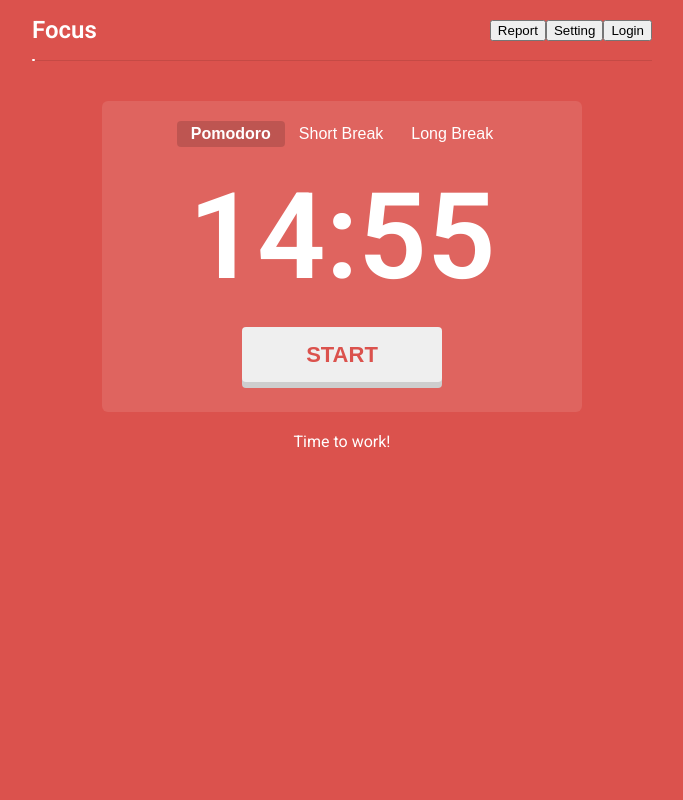
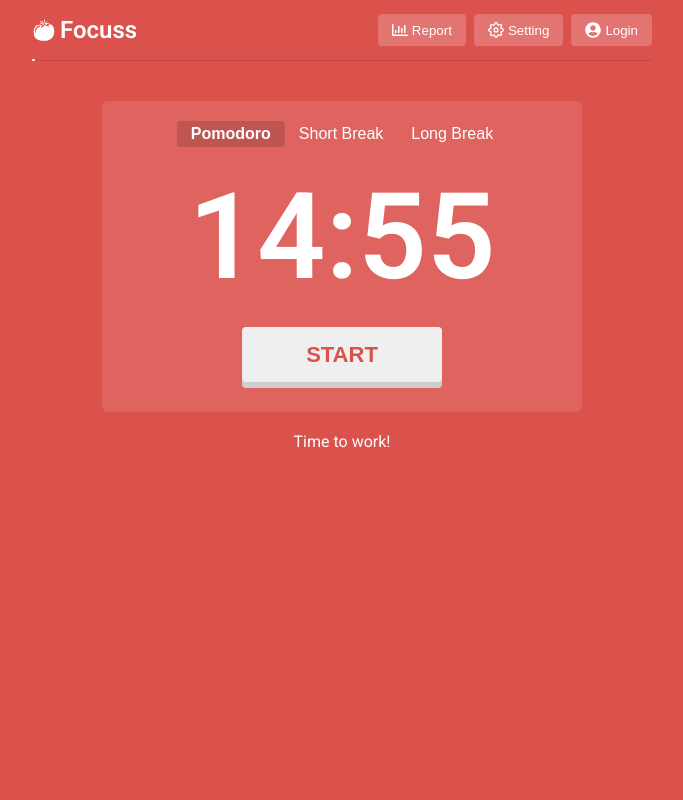
Before and after one commit to hughie-p/my-tomato, a React (Create React App) app: page / in a window 1280 px wide. Shown: the top 800 px of the page, without its empty margins (298-981 px from the left). Built offline with nearby package versions, Linux system fonts and the light colour scheme.

Commit message:
task: add header style

```diff
--- a/package.json
+++ b/package.json
@@ -10,6 +10,7 @@
     "node-sass": "^5.0.0",
     "react": "^17.0.2",
     "react-dom": "^17.0.2",
+    "react-icons": "^4.2.0",
     "react-router": "^5.2.0",
     "react-router-dom": "^5.2.0",
     "react-scripts": "4.0.3",
--- a/src/components/organism/header/index.tsx
+++ b/src/components/organism/header/index.tsx
@@ -1,21 +1,32 @@
 import * as React from 'react';
 import { Link } from 'react-router-dom';
 import Button from 'components/atom/button';
-// import Logo from 'images/tomato.svg';
+import { FiSettings } from 'react-icons/fi';
+import { FaRegChartBar, FaUserCircle } from 'react-icons/fa';
+import { GiTomato } from 'react-icons/gi';
 import './style.scss';
 
 const Header = (): JSX.Element => (
   <header>
-    <Link to="/">
+    <Link to="/" className="header--link__home">
       <h2>
-        {/* <img src={Logo} alt="logo" /> */}
-        <span>Focus</span>
+        <GiTomato />
+        <span className="header--text">Focuss</span>
       </h2>
     </Link>
-    <div>
-      <Button>Report</Button>
-      <Button>Setting</Button>
-      <Button>Login</Button>
+    <div className="header--button">
+      <Button>
+        <FaRegChartBar size="16px" />
+        <span className="header--button__text">Report</span>
+      </Button>
+      <Button>
+        <FiSettings size="16px" />
+        <span className="header--button__text">Setting</span>
+      </Button>
+      <Button>
+        <FaUserCircle size="16px" />
+        <span className="header--button__text">Login</span>
+      </Button>
     </div>
   </header>
 );
--- a/src/components/organism/header/style.scss
+++ b/src/components/organism/header/style.scss
@@ -4,7 +4,7 @@ header {
   justify-content: space-between;
   align-items: center;
 
-  a {
+  .header--link__home {
     color: white;
     text-decoration: none;
     padding: 10px 0;
@@ -15,5 +15,28 @@ header {
       display: flex;
       align-items: center;
     }
+
+    .header--text {
+      margin-left: 4px;
+    }
+  }
+
+  .header--button {
+    display: flex;
+
+    button {
+      display: flex;
+      align-items: center;
+      padding: 8px 14px;
+      border: none;
+      border-radius: 4px;
+      color: #fff;
+      background-color: rgba(255, 255, 255, 0.2);
+      margin-left: 8px;
+
+      .header--button__text {
+        margin-left: 4px;
+      }
+    }
   }
 }
--- a/src/components/organism/timer/index.tsx
+++ b/src/components/organism/timer/index.tsx
@@ -1,3 +1,4 @@
+/* eslint-disable no-unused-vars */
 import ProgressBar from 'components/atom/progress';
 import Status from 'components/atom/status';
 import Clock from 'components/molecule/clock';
--- a/src/index.tsx
+++ b/src/index.tsx
@@ -3,7 +3,6 @@ import ReactDOM from 'react-dom';
 import './index.scss';
 import App from 'app';
 import { BrowserRouter } from 'react-router-dom';
-import reportWebVitals from './reportWebVitals';
 
 ReactDOM.render(
   <React.StrictMode>
@@ -13,8 +12,3 @@ ReactDOM.render(
   </React.StrictMode>,
   document.getElementById('root'),
 );
-
-// If you want to start measuring performance in your app, pass a function
-// to log results (for example: reportWebVitals(console.log))
-// or send to an analytics endpoint. Learn more: https://bit.ly/CRA-vitals
-reportWebVitals();
--- a/src/reportWebVitals.js
+++ /dev/null
@@ -1,13 +0,0 @@
-const reportWebVitals = (onPerfEntry) => {
-  if (onPerfEntry && onPerfEntry instanceof Function) {
-    import('web-vitals').then(({ getCLS, getFID, getFCP, getLCP, getTTFB }) => {
-      getCLS(onPerfEntry);
-      getFID(onPerfEntry);
-      getFCP(onPerfEntry);
-      getLCP(onPerfEntry);
-      getTTFB(onPerfEntry);
-    });
-  }
-};
-
-export default reportWebVitals;
```
Also changed, not shown: 1 other file (tests, documents, lock files or other folders).
